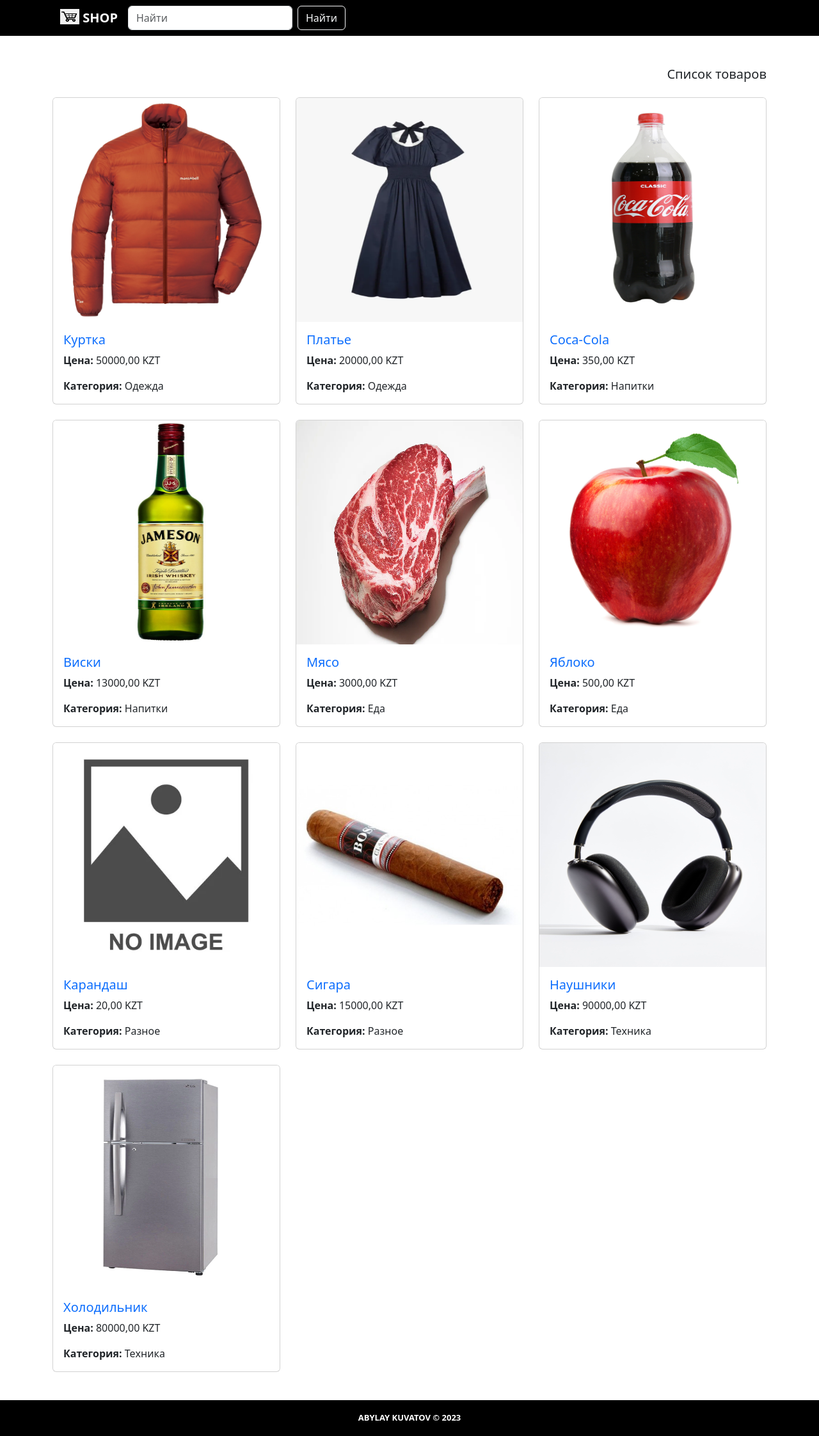
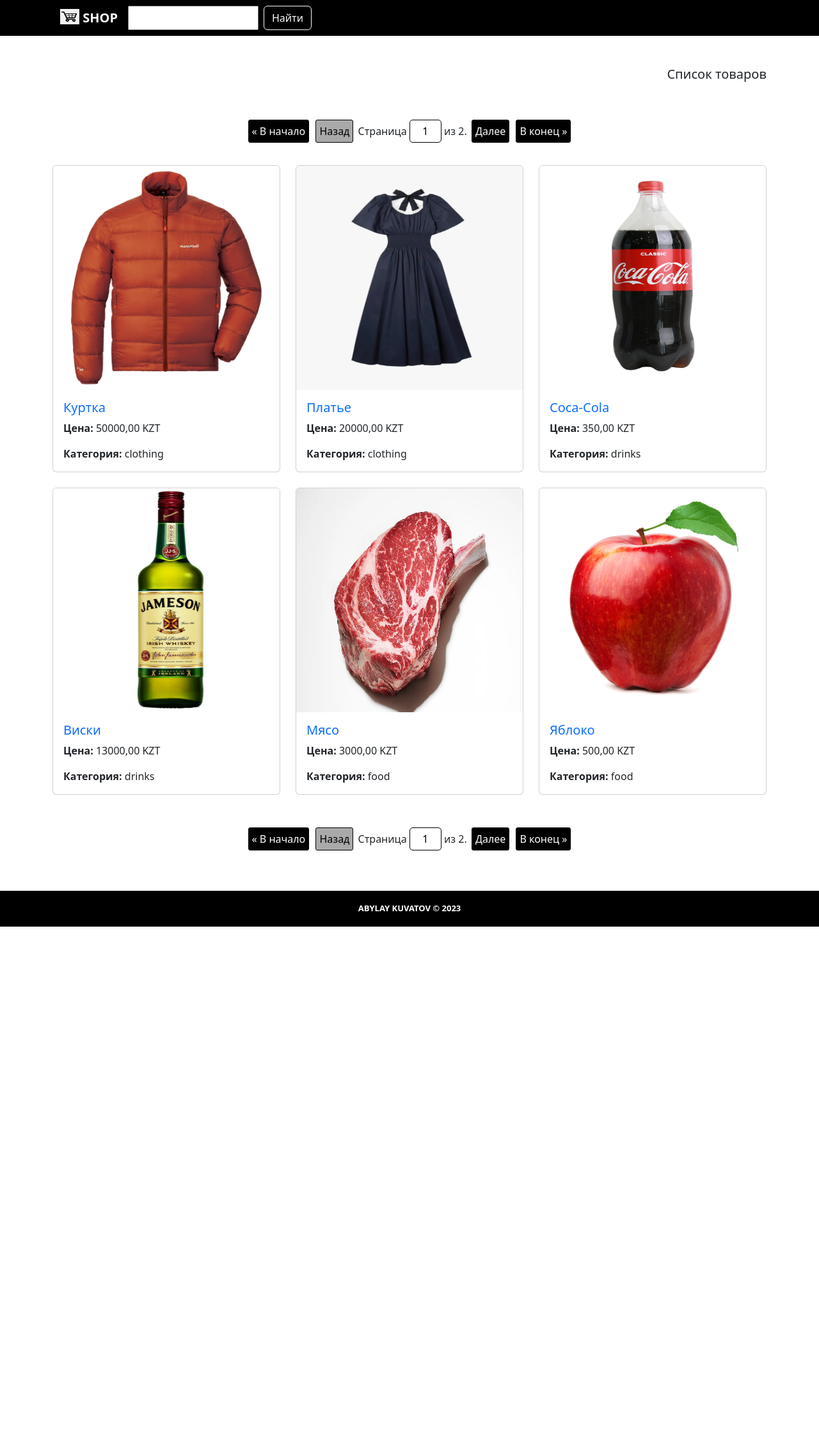
Before and after one commit to kuvatov/homework_60_abylay_kuvatov, a Django app: page / in a window 1280 px wide. Shown: the whole page at 64% size. After the commit the page ends 1448 px from the top, so only its background shows below. Run offline with Django 4.2, Linux system fonts and the light colour scheme; data comes from the database, SQL or seed files in the repository; some libraries are stand-ins or nearby versions.

Commit message:
Переписал CRUD на классовые представления, добавил пагинацию и поиск

```diff
--- a/source/static/css/style.css
+++ b/source/static/css/style.css
@@ -59,3 +59,37 @@
     color: white;
     font-weight: 600;
 }
+.pagination {
+    text-align: center;
+}
+.pagination a, .pagination .page-disabled {
+    display: inline-block;
+    border: solid 1px black;
+    border-radius: 3px;
+    padding: 5px;
+    margin: 3px;
+}
+.pagination a {
+    background: black;
+    color: white;
+    text-decoration: none;
+}
+.pagination a:hover {
+    background: black;
+    color: silver;
+}
+.pagination .page-disabled {
+    background: darkgray;
+    color: black;
+}
+.pagination .current-page {
+    display: inline-block;
+}
+.pagination .current-page input {
+    width: 50px;
+    padding: 5px 7px;
+    font-size: inherit;
+    border-radius: 5px;
+    text-align: center;
+    border: solid 1px black;
+}
--- a/source/webapp/forms.py
+++ b/source/webapp/forms.py
@@ -23,3 +23,7 @@
         elif len(name) < 2:
             raise ValidationError('Имя не может состоять из одного символа!')
         return name.capitalize()
+
+
+class SearchForm(forms.Form):
+    search = forms.CharField(max_length=100, required=False, label='Найти')
--- /dev/null
+++ b/source/webapp/templates/partial/pagination.html
@@ -0,0 +1,23 @@
+<div class="pagination pt-5 pb-3 justify-content-center">
+    <span class="step-links">
+        <a href="?{% if query %}{{ query }}&{% endif %}page=1">&laquo; В начало</a>
+        {% if page_obj.has_previous %}
+            <a href="?{% if query %}{{ query }}&{% endif %}page={{ page_obj.previous_page_number }}">Назад</a>
+        {% else %}
+            <span class="page-disabled">Назад</span>
+        {% endif %}
+        <form class="current-page" method="get">
+            <label for="page">
+                {% if search %}<input type="hidden" name="search" value="{{ search }}">{% endif %}
+                Страница <input type="text" name="page" id="page" value="{{ page_obj.number }}">
+                из {{ page_obj.paginator.num_pages }}.
+            </label>
+        </form>
+        {% if page_obj.has_next %}
+            <a href="?{% if query %}{{ query }}&{% endif %}page={{ page_obj.next_page_number }}">Далее</a>
+        {% else %}
+            <span class="page-disabled">Далее</span>
+        {% endif %}
+        <a href="?{% if query %}{{ query }}&{% endif %}page={{ paginator.num_pages }}">В конец &raquo;</a>
+    </span>
+</div>
--- /dev/null
+++ b/source/webapp/templates/partial/search_form.html
@@ -0,0 +1,8 @@
+<form class="d-flex" action="" method="GET">
+    <label for="{{ form.search.id_for_label }}"></label>
+    {{ form.search }}
+    <input type="submit" value="Найти" class="btn btn-outline-light ms-2">
+    {% for error in form.search.errors %}
+    <p class="form-error">{{ error }}</p>
+    {% endfor %}
+</form>
--- a/source/webapp/templates/product_details.html
+++ b/source/webapp/templates/product/product_details.html
@@ -48,14 +48,18 @@
         <div class="col-md-8">
             <div class="card-body">
                 <h3 class="card-title">{{ product.name }}</h3>
+                {% if product.description %}
                 <p class="card-text"><b>Описание:</b> {{ product.description }}</p>
+                {% else %}
+                <p class="card-text"><b>Описание:</b> Не добавлено!</p>
+                {% endif %}
                 {% for category in categories %}
                 {% if category.0 == product.category %}
                 <p class="card-text"><b>Категория:</b> {{ category.1 }}</p>
                 {% endif %}
                 {% endfor %}
                 <p class="card-text"><b>Остаток:</b> {{ product.remains }}</p>
-                <p class="card-text"><b>Цена:</b> {{ product.price }}</p>
+                <p class="card-text"><b>Цена:</b> {{ product.price }} KZT</p>
             </div>
         </div>
     </div>
--- a/source/webapp/templates/products_view.html
+++ b/source/webapp/templates/product/products_view.html
@@ -1,13 +1,13 @@
 {% extends 'base.html' %}
 {% block title %}Products View{% endblock %}
 {% block navbar_item %}
-<form class="d-flex" action="{% url 'products_view' %}">
-    <input class="form-control me-2" type="search" placeholder="Найти" aria-label="Search" name="search_product">
-    <button class="btn btn-outline-light" type="submit">Найти</button>
-</form>
+{% include 'partial/search_form.html' %}
 {% endblock %}
 {% block content_heading %}Список товаров{% endblock %}
 {% block content %}
+{% if is_paginated %}
+{% include 'partial/pagination.html' %}
+{% endif %}
 <div class="row row-cols-1 row-cols-md-3 g-4 pt-3">
     {% if products %}
     {% for product in products %}
@@ -24,11 +24,7 @@
                     <a href="{% url 'product_details' product.pk %}">{{ product.name }}</a>
                 </h5>
                 <p class="card-text"><b>Цена:</b> {{ product.price }} KZT</p>
-                {% for category in categories %}
-                {% if category.0 == product.category %}
-                <p class="card-text"><b>Категория:</b> {{ category.1 }}</p>
-                {% endif %}
-                {% endfor %}
+                <p class="card-text"><b>Категория:</b> {{ product.category }}</p>
             </div>
         </div>
     </div>
@@ -40,5 +36,8 @@
         <p><a href="{% url 'product_add' %}">Добавить продукт</a></p>
     </div>
     {% endif %}
-    {% endblock %}
 </div>
+{% if is_paginated %}
+{% include 'partial/pagination.html' %}
+{% endif %}
+{% endblock %}
--- a/source/webapp/urls.py
+++ b/source/webapp/urls.py
@@ -1,13 +1,13 @@
 from django.urls import path, include
 
-from webapp.views.products import products_view, product_details, product_add, product_edit, product_delete
+from webapp.views.products import ProductsView, ProductDetailsView, ProductAddView, ProductEditView, ProductDeleteView
 
 urlpatterns = [
     path("__debug__/", include('debug_toolbar.urls')),
-    path("", products_view, name="home"),
-    path("products", products_view, name="products_view"),
-    path("product/<int:pk>", product_details, name="product_details"),
-    path("product/add", product_add, name="product_add"),
-    path("product/<int:pk>/edit", product_edit, name="product_edit"),
-    path("product/<int:pk>/delete", product_delete, name="product_delete")
+    path("", ProductsView.as_view(), name="home"),
+    path("products", ProductsView.as_view(), name="products_view"),
+    path("product/<int:pk>", ProductDetailsView.as_view(), name="product_details"),
+    path("product/add", ProductAddView.as_view(), name="product_add"),
+    path("product/<int:pk>/edit", ProductEditView.as_view(), name="product_edit"),
+    path("product/<int:pk>/delete", ProductDeleteView.as_view(), name="product_delete")
 ]
--- a/source/webapp/views/products.py
+++ b/source/webapp/views/products.py
@@ -1,69 +1,86 @@
-from django.core.handlers.wsgi import WSGIRequest
 from django.db.models import Q
-from django.shortcuts import render, get_object_or_404, redirect
+from django.urls import reverse
+from django.utils.http import urlencode
+from django.views.generic import ListView, DetailView, CreateView, UpdateView, DeleteView
 
-from webapp.forms import ProductForm
+from webapp.forms import ProductForm, SearchForm
 from webapp.models import Product, CategoryChoice
 
 
 # Create your views here.
-def products_view(request: WSGIRequest):
-    search_product = request.GET.get('search_product')
-    if search_product:
-        products = Product.objects.filter(Q(name__icontains=search_product.capitalize()))
-    else:
-        products = Product.objects.exclude(is_deleted=True).order_by('category', 'name')
-    context = {
-        'products': products,
-        'categories': CategoryChoice.choices
-    }
-    return render(request, 'products_view.html', context=context)
+class ProductsView(ListView):
+    model = Product
+    template_name = 'product/products_view.html'
+    context_object_name = 'products'
+    ordering = ['category', 'name']
+    paginate_by = 6
+    paginate_orphans = 1
+
+    def get(self, request, *args, **kwargs):
+        self.form = self.get_search_form()
+        self.search_value = self.get_search_value().capitalize()
+        return super().get(request, *args, **kwargs)
+
+    def get_context_data(self, *, object_list=None, **kwargs):
+        context = super().get_context_data(object_list=object_list, **kwargs)
+        context['form'] = self.form
+
+        if self.search_value:
+            context['query'] = urlencode({'search': self.search_value})
+        return context
+
+    def get_queryset(self):
+        queryset = super().get_queryset().exclude(is_deleted=True)
+
+        if self.search_value:
+            query = Q(name__icontains=self.search_value)
+            queryset = queryset.filter(query)
+        return queryset
+
+    def get_search_form(self):
+        return SearchForm(self.request.GET)
+
+    def get_search_value(self):
+        if self.form.is_valid():
+            return self.form.cleaned_data['search']
+        return None
 
 
-def product_details(request: WSGIRequest, pk: int):
-    product = get_object_or_404(Product, pk=pk)
-    return render(request, 'product_details.html', context={
-        'product': product,
-        'categories': CategoryChoice.choices
-    })
+class ProductDetailsView(DetailView):
+    model = Product
+    template_name = 'product/product_details.html'
+
+    def get_context_data(self, **kwargs):
+        context = super().get_context_data(**kwargs)
+        categories = CategoryChoice.choices
+        context['categories'] = categories
+        return context
 
 
-def product_add(request: WSGIRequest):
-    if request.method == 'GET':
-        form = ProductForm()
-        return render(request, 'product_add.html', context={
-            'form': form
-        })
-    form = ProductForm(data=request.POST)
-    if form.is_valid():
-        Product.objects.create(**form.cleaned_data)
-        return redirect('products_view')
-    else:
-        return render(request, 'product_add.html', context={
-            'form': form
-        })
+class ProductAddView(CreateView):
+    model = Product
+    template_name = 'product/product_add.html'
+    form_class = ProductForm
+
+    def get_success_url(self):
+        return reverse('product_details', kwargs={'pk': self.object.pk})
 
 
-def product_edit(request: WSGIRequest, pk: int):
-    product = get_object_or_404(Product, pk=pk)
-    if request.method == 'GET':
-        form = ProductForm(instance=product)
-        return render(request, 'product_edit.html', context={
-            'form': form,
-            'product': product
-        })
-    form = ProductForm(request.POST, instance=product)
-    if form.is_valid():
-        form.save()
-        return redirect('products_view')
-    else:
-        return render(request, 'product_edit.html', context={
-            'form': form,
-            'product': product
-        })
+class ProductEditView(UpdateView):
+    model = Product
+    template_name = 'product/product_edit.html'
+    form_class = ProductForm
+    context_object_name = 'product'
+
+    def get_success_url(self):
+        return reverse('product_details', kwargs={'pk': self.object.pk})
 
 
-def product_delete(request: WSGIRequest, pk: int):
-    product = get_object_or_404(Product, pk=pk)
-    product.delete()
-    return redirect('products_view')
+class ProductDeleteView(DeleteView):
+    model = Product
+
+    def get(self, request, *args, **kwargs):
+        return self.delete(request)
+
+    def get_success_url(self):
+        return reverse('home')
```
Also changed, not shown: source/webapp/templates/product/product_add.html (renamed from source/webapp/templates/product_add.html), source/webapp/templates/product/product_edit.html (renamed from source/webapp/templates/product_edit.html).
